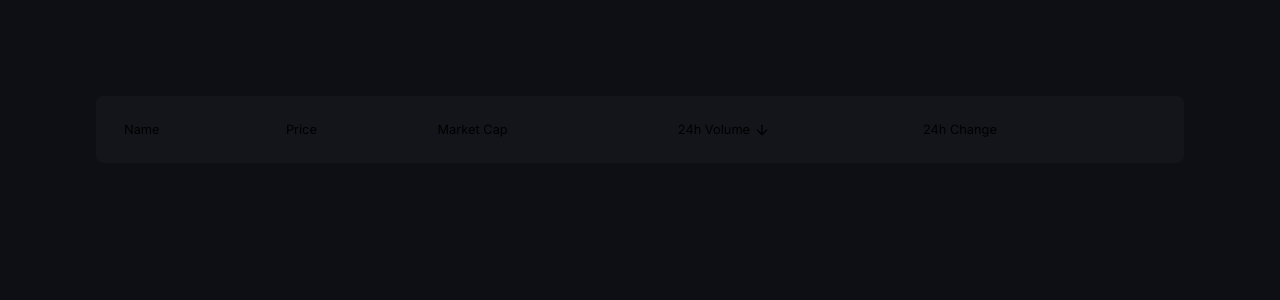
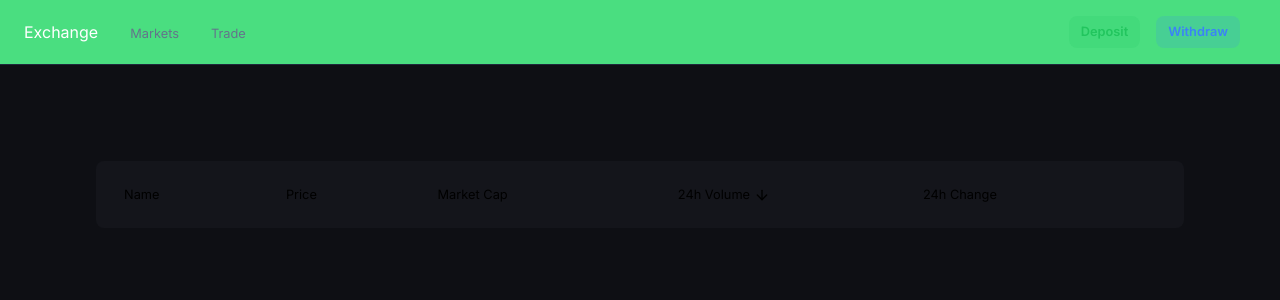
Before and after one commit to SwarnenduG07/Market-FusionX, a Next.js app in the folder frontend/: page / in a window 1280 px wide. Shown: the top 300 px of the page. Built offline with nearby package versions, Linux system fonts and the light colour scheme.

Commit message:
navbar added

```diff
--- /dev/null
+++ b/frontend/app/components/Appbar.tsx
@@ -0,0 +1,33 @@
+"use client";
+
+import { usePathname } from "next/navigation";
+
+import { useRouter } from "next/navigation";
+import { PrimaryButton, SuccessButton } from "./Button";
+
+export const Appbar = () => {
+    const route = usePathname();
+    const router = useRouter()
+
+    return <div className="text-white border-b border-slate-800 bg-green-400">
+        <div className="flex justify-between items-center p-2">
+            <div className="flex">
+                <div className={`text-xl pl-4 flex flex-col justify-center cursor-pointer text-white`} onClick={() => router.push('/')}>
+                    Exchange
+                </div>
+                <div className={`text-sm pt-1 flex flex-col justify-center pl-8 cursor-pointer ${route.startsWith('/markets') ? 'text-white' : 'text-slate-500'}`} onClick={() => router.push('/markets')}>
+                    Markets
+                </div>
+                <div className={`text-sm pt-1 flex flex-col justify-center pl-8 cursor-pointer ${route.startsWith('/trade') ? 'text-white' : 'text-slate-500'}`} onClick={() => router.push('/trade/SOL_USDC')}>
+                    Trade
+                </div>
+            </div>
+            <div className="flex">
+                <div className="p-2 mr-2">
+                    <SuccessButton>Deposit</SuccessButton>
+                    <PrimaryButton>Withdraw</PrimaryButton>
+                </div>
+            </div>
+        </div>
+    </div>
+}
--- /dev/null
+++ b/frontend/app/components/Button.tsx
@@ -0,0 +1,16 @@
+
+export const PrimaryButton = ({ children, onClick }: { children: string, onClick?: () => void }) => {
+    return <button type="button" className="text-center font-semibold rounded-lg focus:ring-blue-200 focus:none focus:outline-none hover:opacity-90 disabled:opacity-80 disabled:hover:opacity-80 relative overflow-hidden h-[32px] text-sm px-3 py-1.5 mr-4 ">
+        <div className="absolute inset-0 bg-blue-500 opacity-[16%]"></div>
+        <div className="flex flex-row items-center justify-center gap-4"><p className="text-blue-500">{children}</p></div>
+    </button>
+
+}
+
+export const SuccessButton = ({ children, onClick }: { children: string, onClick?: () => void }) => {
+    return <button type="button" className="text-center font-semibold rounded-lg focus:ring-green-200 focus:none focus:outline-none hover:opacity-90 disabled:opacity-80 disabled:hover:opacity-80 relative overflow-hidden h-[32px] text-sm px-3 py-1.5 mr-4 ">
+        <div className="absolute inset-0 bg-green-500 opacity-[16%]"></div>
+        <div className="flex flex-row items-center justify-center gap-4"><p className="text-green-500">{children}</p></div>
+    </button>
+
+}
--- a/frontend/app/layout.tsx
+++ b/frontend/app/layout.tsx
@@ -1,6 +1,8 @@
 import type { Metadata } from "next";
 import { Inter } from "next/font/google";
 import "./globals.css";
+import { Appbar } from "./components/Appbar";
+
 
 const inter = Inter({ subsets: ["latin"] });
 
@@ -16,7 +18,10 @@ export default function RootLayout({
 }>) {
   return (
     <html lang="en">
-      <body className={inter.className}>{children}</body>
+      <body className={inter.className}>
+        <Appbar />
+        {children}
+        </body>
     </html>
   );
 }
```
